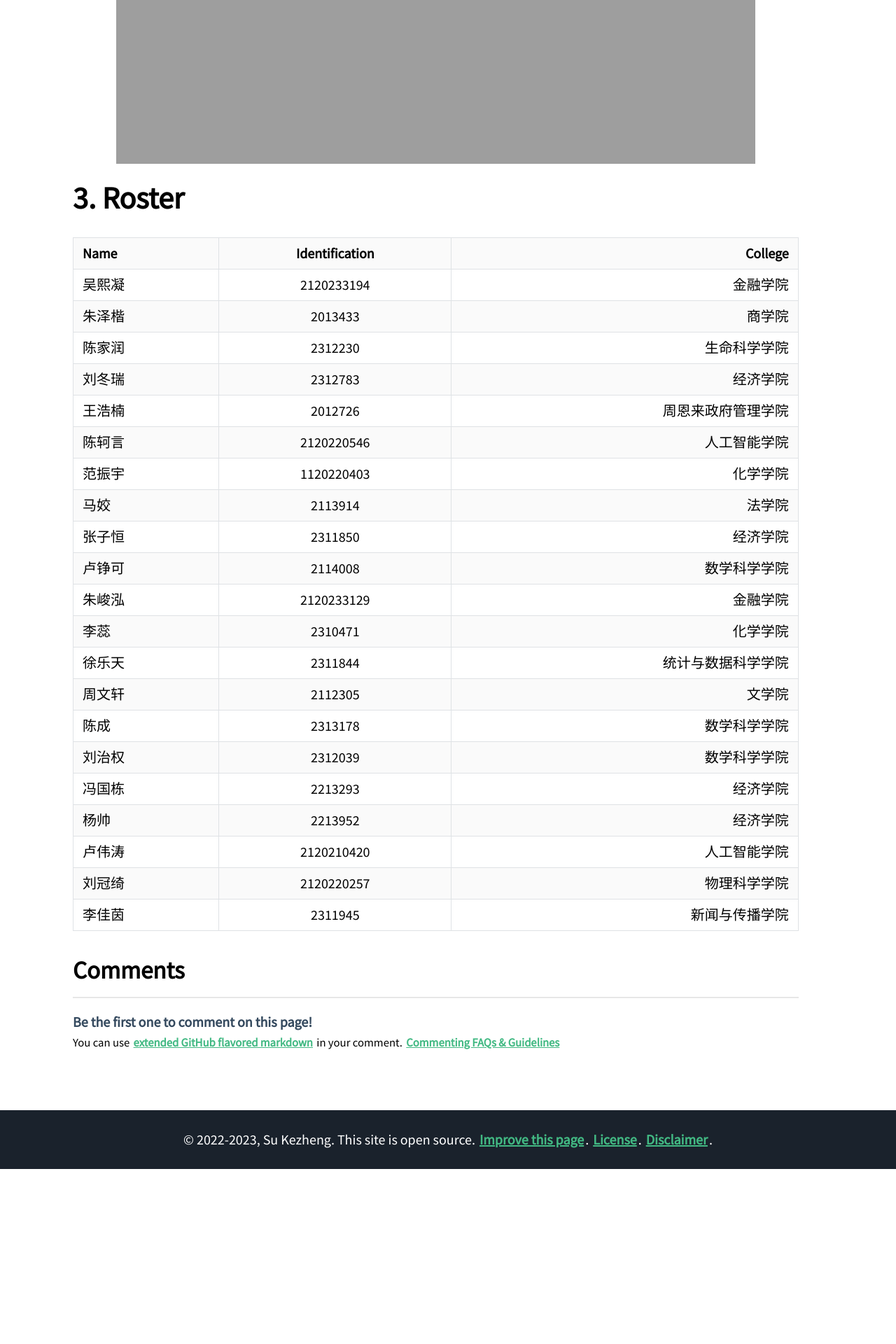
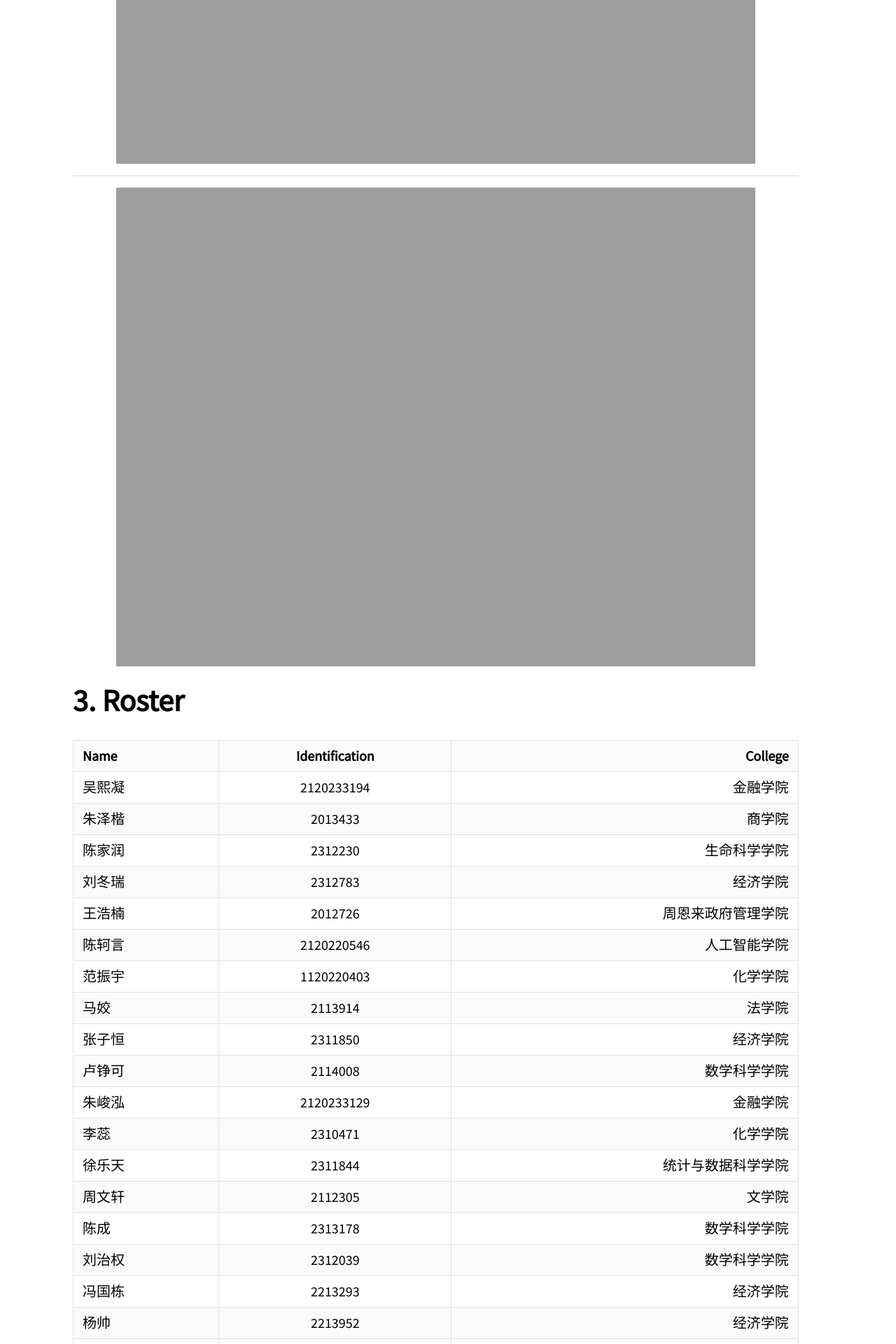
Before and after one commit to ssskz/ssskz.github.io, a Jekyll site: the page built from _posts/2023-10-17-NKU-Running.md, in a window 1280 px wide. Shown: the part 3833-5753 px from the top of the page at 70% size. Built offline with Jekyll 4.4.1, drawn with Linux system fonts in a browser that asks for light colours; our own code applies the rules of GitHub Pages for plain Markdown files; a script that is not in the unit is left out; before the commit the page ends 5503 px from its top, so only the background shows below that.

Commit message:
1
Signed-off-by: ssskz <12497590+ssskz@user.noreply.gitee.com>

```diff
--- a/_posts/2023-10-17-NKU-Running.md
+++ b/_posts/2023-10-17-NKU-Running.md
@@ -29,6 +29,10 @@ description: This is about Nankai University's 104th Anniversary Running Event,
 
 <img src="https://ssskz.github.io/about/Run_5.jpg" width="88%" >
 
+------
+
+<img src="https://ssskz.github.io/about/Run_6.jpg" width="88%" >
+
 # Roster
 
 | Name | Identification | College |
```
